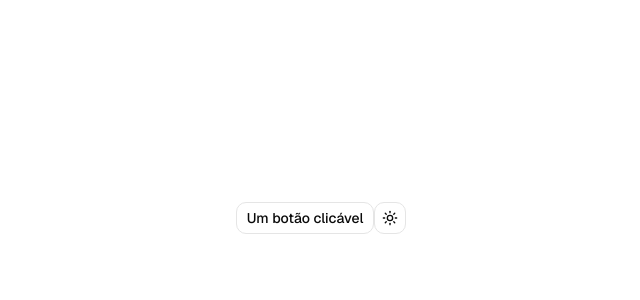
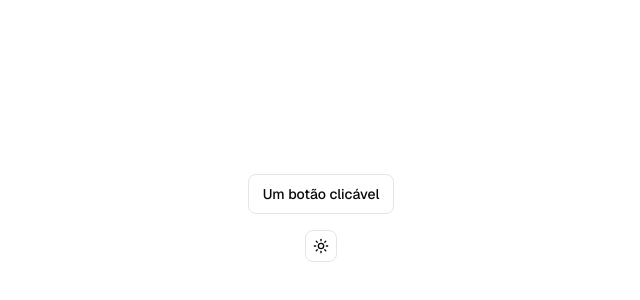
Before and after one commit to SoulHiro/Portfolio, a Next.js app: page / in a window 1280 px wide. Shown: the part 182-482 px from the top of the page, without its empty margins (319-959 px from the left). Built offline with nearby package versions, Linux system fonts and the light colour scheme.

Commit message:
feat(ui, home): add upper button variant, update styles and layout

```diff
--- a/src/app/page.tsx
+++ b/src/app/page.tsx
@@ -3,8 +3,8 @@ import { Button } from "@/components/ui/button";
 
 export default function Home() {
   return (
-    <div className="flex justify-center items-center w-full h-screen">
-      <Button variant="outline">Um botão clicável</Button>
+    <div className="flex flex-col gap-4 justify-center items-center w-full h-screen">
+      <Button>Um botão clicável</Button>
       <ThemeSwitcher />
     </div>
   );
--- a/src/components/ui/button.tsx
+++ b/src/components/ui/button.tsx
@@ -1,17 +1,17 @@
-import * as React from "react"
-import { cva, type VariantProps } from "class-variance-authority"
-import { Slot } from "radix-ui"
+import { cva, type VariantProps } from "class-variance-authority";
+import { Slot } from "radix-ui";
 
-import { cn } from "@/lib/utils"
+import { cn } from "@/lib/utils";
 
 const buttonVariants = cva(
-  "group/button inline-flex shrink-0 items-center justify-center rounded-lg border border-transparent bg-clip-padding text-sm font-medium whitespace-nowrap transition-all outline-none select-none focus-visible:border-ring focus-visible:ring-3 focus-visible:ring-ring/50 active:not-aria-[haspopup]:translate-y-px disabled:pointer-events-none disabled:opacity-50 aria-invalid:border-destructive aria-invalid:ring-3 aria-invalid:ring-destructive/20 dark:aria-invalid:border-destructive/50 dark:aria-invalid:ring-destructive/40 [&_svg]:pointer-events-none [&_svg]:shrink-0 [&_svg:not([class*='size-'])]:size-4",
+  "group/button inline-flex shrink-0 items-center justify-center rounded-md border border-transparent bg-clip-padding text-sm font-medium whitespace-nowrap transition-all outline-none select-none focus-visible:border-ring focus-visible:ring-3 focus-visible:ring-ring/50 active:not-aria-[haspopup]:translate-y-px disabled:pointer-events-none disabled:opacity-50 aria-invalid:border-destructive aria-invalid:ring-3 aria-invalid:ring-destructive/20 dark:aria-invalid:border-destructive/50 dark:aria-invalid:ring-destructive/40 [&_svg]:pointer-events-none [&_svg]:shrink-0 [&_svg:not([class*='size-'])]:size-4",
   {
     variants: {
       variant: {
-        default: "bg-primary text-primary-foreground hover:bg-primary/80",
+        default:
+          "border-border hover:bg-muted hover:text-foreground aria-expanded:bg-muted aria-expanded:text-foreground dark:border-white hover:invert hover:border-none transition-all duration-200 hover:font-normal",
         outline:
-          "border-border bg-background hover:bg-muted hover:text-foreground aria-expanded:bg-muted aria-expanded:text-foreground dark:border-input dark:bg-input/30 dark:hover:bg-input/50",
+          "border-border hover:bg-muted hover:text-foreground aria-expanded:bg-muted aria-expanded:text-foreground dark:border-white hover:invert",
         secondary:
           "bg-secondary text-secondary-foreground hover:bg-[color-mix(in_oklch,var(--secondary),var(--foreground)_5%)] aria-expanded:bg-secondary aria-expanded:text-secondary-foreground",
         ghost:
@@ -19,10 +19,12 @@ const buttonVariants = cva(
         destructive:
           "bg-destructive/10 text-destructive hover:bg-destructive/20 focus-visible:border-destructive/40 focus-visible:ring-destructive/20 dark:bg-destructive/20 dark:hover:bg-destructive/30 dark:focus-visible:ring-destructive/40",
         link: "text-primary underline-offset-4 hover:underline",
+        upper:
+          "bg-primary text-primary-foreground font-medium uppercase hover:bg-primary/80",
       },
       size: {
         default:
-          "h-8 gap-1.5 px-2.5 has-data-[icon=inline-end]:pr-2 has-data-[icon=inline-start]:pl-2",
+          "h-10 gap-1.5 px-3.5 has-data-[icon=inline-end]:pr-2 has-data-[icon=inline-start]:pl-2",
         xs: "h-6 gap-1 rounded-[min(var(--radius-md),10px)] px-2 text-xs in-data-[slot=button-group]:rounded-lg has-data-[icon=inline-end]:pr-1.5 has-data-[icon=inline-start]:pl-1.5 [&_svg:not([class*='size-'])]:size-3",
         sm: "h-7 gap-1 rounded-[min(var(--radius-md),12px)] px-2.5 text-[0.8rem] in-data-[slot=button-group]:rounded-lg has-data-[icon=inline-end]:pr-1.5 has-data-[icon=inline-start]:pl-1.5 [&_svg:not([class*='size-'])]:size-3.5",
         lg: "h-9 gap-1.5 px-2.5 has-data-[icon=inline-end]:pr-2 has-data-[icon=inline-start]:pl-2",
@@ -38,8 +40,8 @@ const buttonVariants = cva(
       variant: "default",
       size: "default",
     },
-  }
-)
+  },
+);
 
 function Button({
   className,
@@ -49,9 +51,9 @@ function Button({
   ...props
 }: React.ComponentProps<"button"> &
   VariantProps<typeof buttonVariants> & {
-    asChild?: boolean
+    asChild?: boolean;
   }) {
-  const Comp = asChild ? Slot.Root : "button"
+  const Comp = asChild ? Slot.Root : "button";
 
   return (
     <Comp
@@ -61,7 +63,7 @@ function Button({
       className={cn(buttonVariants({ variant, size, className }))}
       {...props}
     />
-  )
+  );
 }
 
-export { Button, buttonVariants }
+export { Button, buttonVariants };
```
